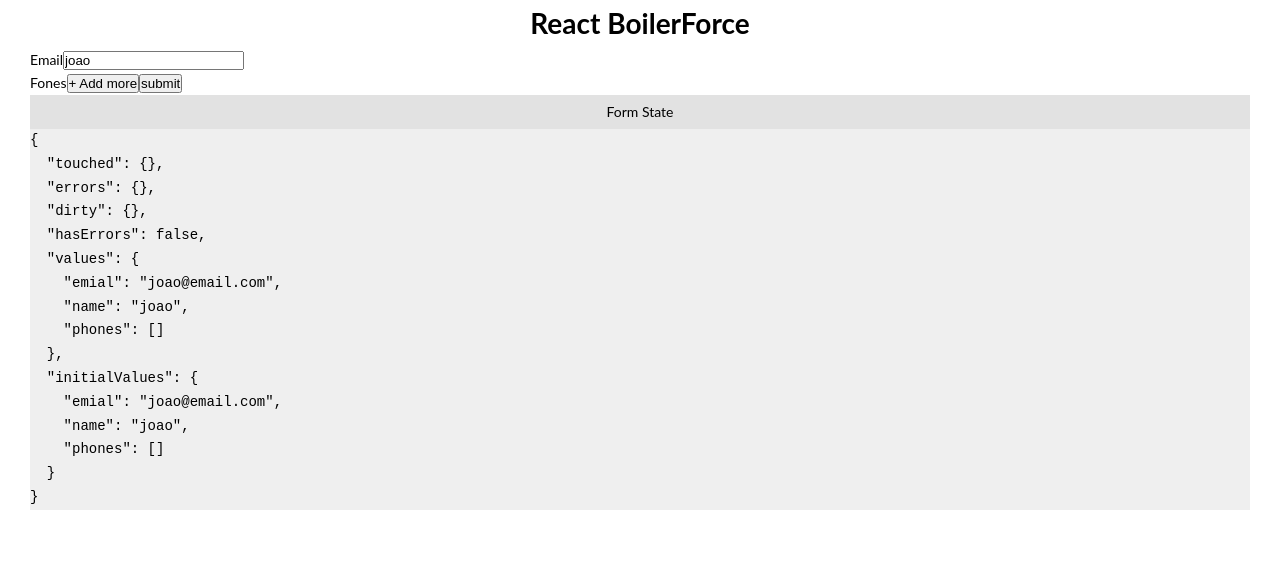
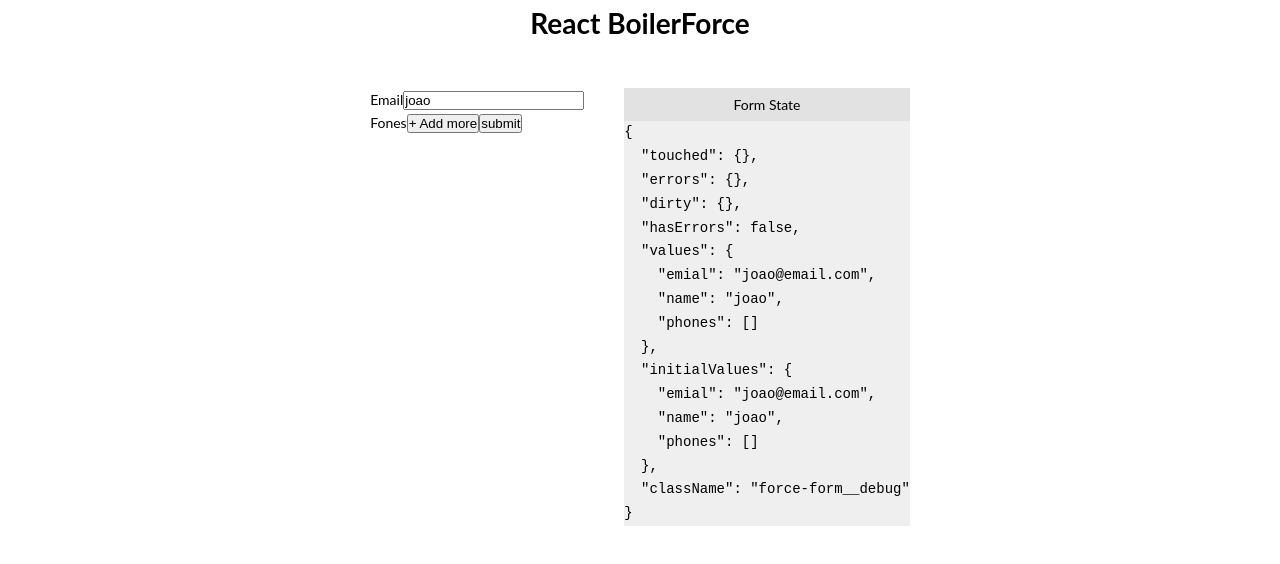
Before and after one commit to jeffersondesouza/react-webpack, a React app: page / in a window 1280 px wide. Shown: the top 564 px of the page. Built offline with nearby package versions, Linux system fonts and the light colour scheme.

Commit message:
form style ok

```diff
--- a/src/components/forms/FormWrapper/DebugForm.js
+++ b/src/components/forms/FormWrapper/DebugForm.js
@@ -2,7 +2,7 @@ import React from 'react';
 
 const DebugForm = (props) => {
   return (
-    <div style={{ backgroundColor: '#efefef' }}>
+    <div style={{ backgroundColor: '#efefef' }} className={props.className || ''}>
       <p style={{ backgroundColor: '#e2e2e2', padding: '5px', textAlign: 'center' }}>Form State</p>
       <pre>
         {JSON.stringify(props, null, 2)}
--- a/src/components/forms/FormWrapper/Form.js
+++ b/src/components/forms/FormWrapper/Form.js
@@ -1,7 +1,7 @@
 import React from 'react';
 
-const Form = ({ children, handleSubmit }) => (
-  <form onSubmit={handleSubmit}>
+const Form = ({ children, handleSubmit, className }) => (
+  <form onSubmit={handleSubmit} className={className}>
     {children}
   </form>
 );
--- a/src/conteiners/ForceFormContainer.js
+++ /dev/null
@@ -1,84 +0,0 @@
-import React, { Component, Fragment } from 'react';
-
-import {
-  Form,
-  ErrorMessage,
-  DebugForm,
-  InputField,
-  InputFieldArray,
-  FormGroup
-} from '../components/forms/FormWrapper';
-
-class ForceFormContainer extends Component {
-
-  constructor() {
-    super();
-    this.state = {
-      values: {
-        emial: 'joao@email.com',
-        name: 'joao',
-        phones: []
-      }
-    }
-
-  }
-
-  handleSubmit = (v) => {
-    console.log('v', v);
-  }
-
-  render() {
-
-    const { values } = this.state;
-
-    return (
-      <FormGroup initialValues={values} validate={this.validate} onSubmit={this.handleSubmit}>
-        {(formProps) =>
-
-          <Form {...formProps}>
-            <div>
-              <label>Email</label>
-              <InputField name="name" {...formProps} />
-              <ErrorMessage  {...formProps} name="email" />
-            </div>
-
-            <div className="form-group">
-              <label>Fones</label>
-              <InputFieldArray name="phones" {...formProps} >
-                {(inputArrayProps) => {
-                  const { arrayHelpers, handleAddMore } = inputArrayProps;
-
-                  return (
-                    <Fragment>
-                      {
-                        arrayHelpers.map((item, i) => (
-                          !item[`destroy.${i}`] && <div key={i} >
-                            <InputField {...inputArrayProps} type="number" name={`code.${i}`} values={item} />
-                            <InputField {...inputArrayProps} type="number" name={`number.${i}`} values={item} />
-                            <InputField {...inputArrayProps} type="checkbox" name={`destroy.${i}`} values={item} />
-                          </div>
-                        ))
-                      }
-                      <button
-                        type="button"
-                        className="btn btn--block"
-                        onClick={() => handleAddMore('code', 'number', 'destroy')}>
-                        + Add more
-                      </button>
-                    </Fragment>
-                  );
-                }
-                }
-              </InputFieldArray>
-              <button>submit</button>
-            </div>
-            <DebugForm {...formProps} />
-          </Form>
-        }
-      </FormGroup>
-
-    )
-  }
-}
-
-export default ForceFormContainer;
--- /dev/null
+++ b/src/conteiners/ForceFormContainer/force-form-container.scss
@@ -0,0 +1,11 @@
+.force-form {
+  &__block {
+    display: flex;
+    justify-content: center;
+    margin-top: 2rem;
+  }
+  &__form,
+  &__debug {
+    margin: 2rem 2rem;
+  }
+}
--- /dev/null
+++ b/src/conteiners/ForceFormContainer/index.js
@@ -0,0 +1,87 @@
+import React, { Component, Fragment } from 'react';
+
+import './force-form-container.scss';
+
+import {
+  Form,
+  ErrorMessage,
+  DebugForm,
+  InputField,
+  InputFieldArray,
+  FormGroup
+} from '../../components/forms/FormWrapper';
+
+class ForceFormContainer extends Component {
+
+  constructor() {
+    super();
+    this.state = {
+      values: {
+        emial: 'joao@email.com',
+        name: 'joao',
+        phones: []
+      }
+    }
+
+  }
+
+  handleSubmit = (v) => {
+    console.log('v', v);
+  }
+
+  render() {
+
+    const { values } = this.state;
+
+    return (
+      <FormGroup initialValues={values} validate={this.validate} onSubmit={this.handleSubmit}>
+        {(formProps) =>
+          <div className="force-form__block">
+            <Form {...formProps} className="force-form__form">
+              <div>
+                <label>Email</label>
+                <InputField name="name" {...formProps} />
+                <ErrorMessage  {...formProps} name="email" />
+              </div>
+
+              <div className="form-group">
+                <label>Fones</label>
+                <InputFieldArray name="phones" {...formProps} >
+                  {(inputArrayProps) => {
+                    const { arrayHelpers, handleAddMore } = inputArrayProps;
+
+                    return (
+                      <Fragment>
+                        {
+                          arrayHelpers.map((item, i) => (
+                            !item[`destroy.${i}`] && <div key={i} >
+                              <InputField {...inputArrayProps} type="number" name={`code.${i}`} values={item} />
+                              <InputField {...inputArrayProps} type="number" name={`number.${i}`} values={item} />
+                              <InputField {...inputArrayProps} type="checkbox" name={`destroy.${i}`} values={item} />
+                            </div>
+                          ))
+                        }
+                        <button
+                          type="button"
+                          className="btn btn--block"
+                          onClick={() => handleAddMore('code', 'number', 'destroy')}>
+                          + Add more
+                      </button>
+                      </Fragment>
+                    );
+                  }
+                  }
+                </InputFieldArray>
+                <button>submit</button>
+              </div>
+            </Form>
+            <DebugForm {...formProps} className="force-form__debug"/>
+          </div>
+        }
+      </FormGroup>
+
+    )
+  }
+}
+
+export default ForceFormContainer;
```
